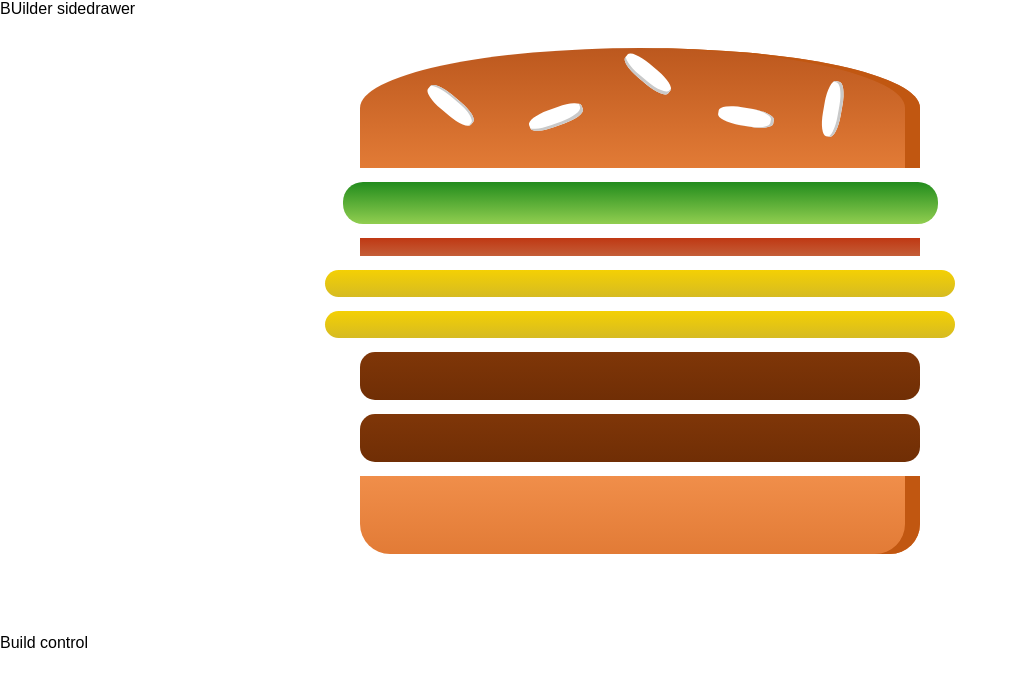
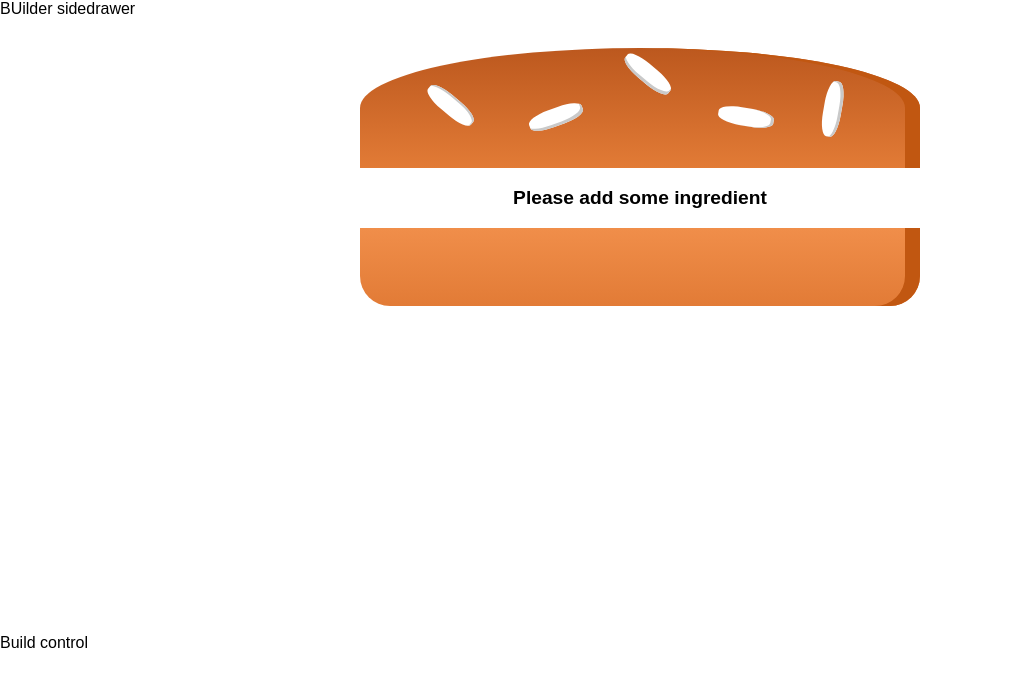
Before and after one commit to Parasbuda/BurgerBillder, a React (Create React App) app: page / in a window 1280 px wide. Shown: the top 686 px of the page, without its empty margins (0-1017 px from the left). Built offline with nearby package versions, Linux system fonts and the light colour scheme.

Commit message:
adding control is started

```diff
--- a/src/Components/Burger/Burger.js
+++ b/src/Components/Burger/Burger.js
@@ -2,11 +2,16 @@ import React from "react"
 import "./Burger.css"
 import BurgerIngredient from "./BurgerIngredient/BurgerIngredient"
 const Burger = (props) => {
-  const transformedIngredient = Object.keys(props.ingredient).map((ing) => {
+  let transformedIngredient = Object.keys(props.ingredient).map((ing) => {
     return [...Array(props.ingredient[ing])].map((_, i) => {
       return <BurgerIngredient key={ing + i} type={ing} />
     })
-  })
+  }).reduce((acc, el) => {
+    return acc.concat(el)
+  }, [])
+  if (transformedIngredient.length === 0) {
+    transformedIngredient=<p>Please add some ingredient</p>
+  }
   return (
     <div className="Burger">
       <BurgerIngredient type="bread-top" />
--- a/src/Container/BurgerBuilder/BurgerBuilder.js
+++ b/src/Container/BurgerBuilder/BurgerBuilder.js
@@ -4,10 +4,10 @@ import Burger from '../../Components/Burger/Burger'
 export default class BurgerBuilder extends Component {
     state = {
         ingredient: {
-            salad: 1,
-            bacon: 1,
-            cheese:2,
-            meat:2
+            salad: 0,
+            bacon: 0,
+            cheese:0,
+            meat:0
         }
     }
     render() {
```
